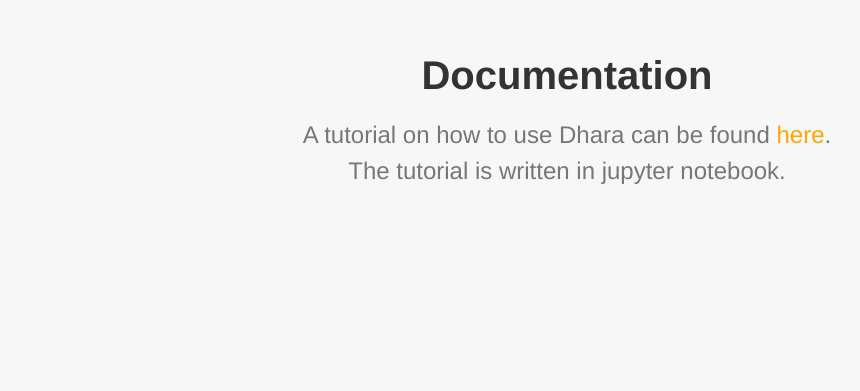
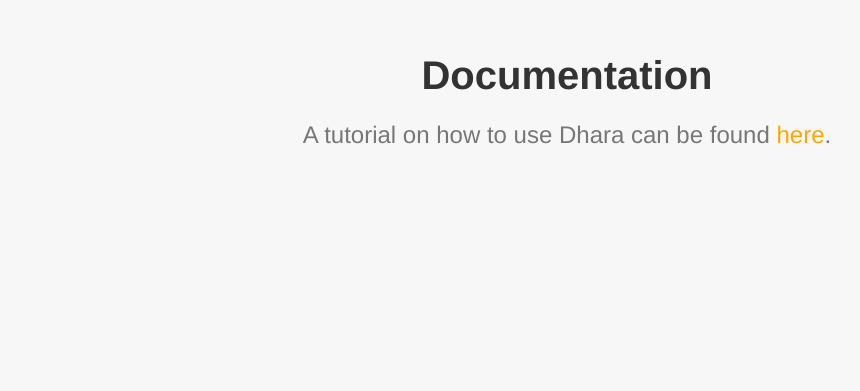
Before and after one commit to HydroComplexity/Dhara, a website: page index.html in a window 1280 px wide. Shown: the part 3783-4174 px from the top of the page, without its empty margins (73-933 px from the left). Drawn offline with nearby package versions, Linux system fonts and the light colour scheme; a web font is replaced by a local one.

Commit message:
Update contact and tutorials

```diff
--- a/index.html
+++ b/index.html
@@ -275,8 +275,7 @@
                 <div class="col-lg-12 text-center">
                     <h2 class="section-heading">Documentation</h2>
                     <h3 class="section-subheading text-muted">
-                        A tutorial on how to use Dhara can be found <a href="https://github.com/HydroComplexity/Dhara/blob/master/docs/notebooks/Dhara_model.ipynb">here</a>. <br/>
-                        The tutorial is written in jupyter notebook.
+                        A tutorial on how to use Dhara can be found <a href="https://github.com/HydroComplexity/Dhara/blob/master/docs/notebooks/Dhara_model.ipynb">here</a>.
                     </h3>
                 </div>
             </div>
```
